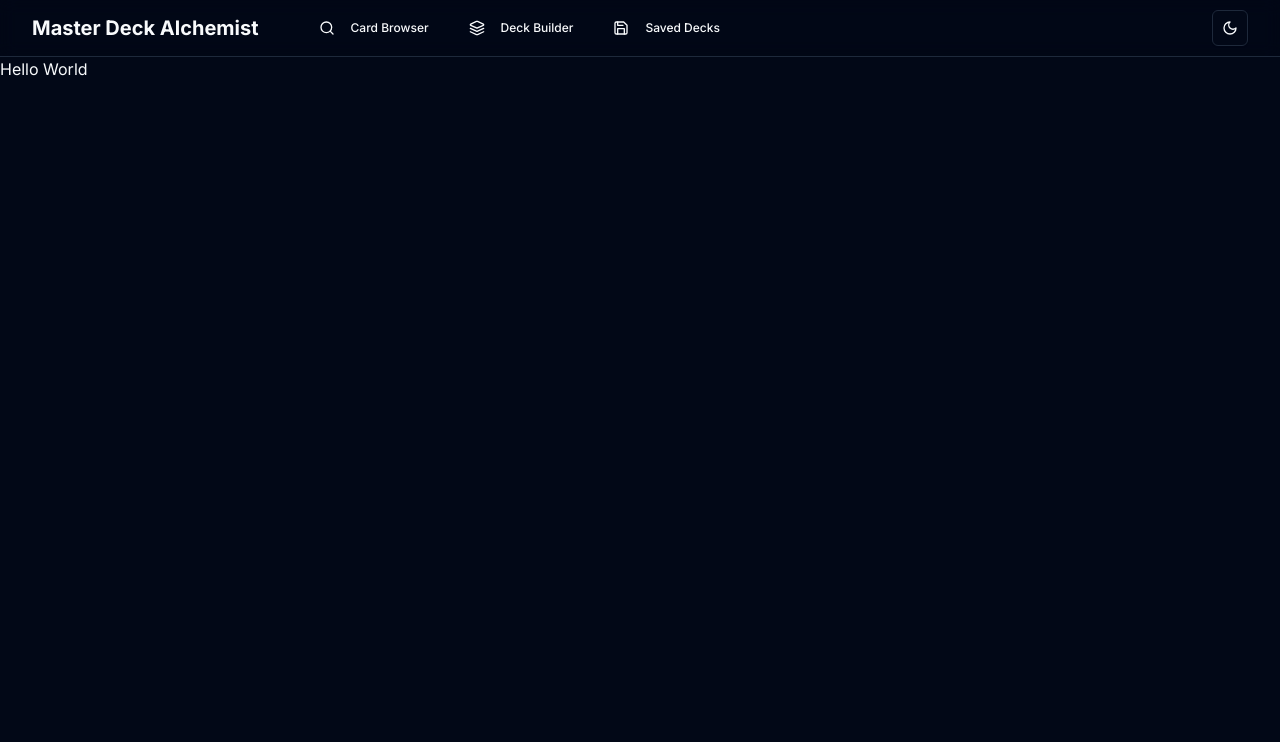
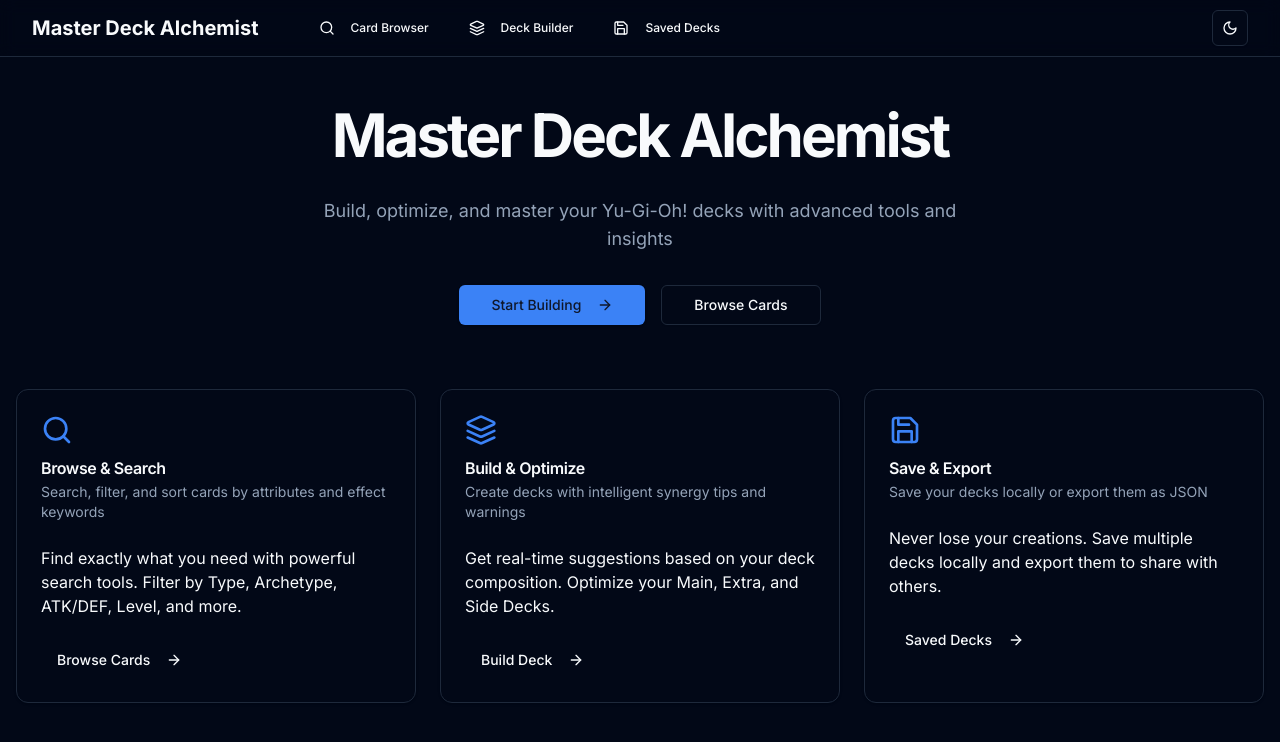
Before and after one commit to brandoman2580-hub/master-deck-alchemist, a Next.js app: page / in a window 1280 px wide. Shown: the top 742 px of the page. Built offline with nearby package versions, Linux system fonts and the light colour scheme.

Commit message:
MASTER testing build

```diff
--- a/app/page.tsx
+++ b/app/page.tsx
@@ -1,91 +1,87 @@
-// import { Button } from "@/components/ui/button"
-// import { Card, CardContent, CardDescription, CardFooter, CardHeader, CardTitle } from "@/components/ui/card"
-// import Link from "next/link"
-// import { ArrowRight, Search, Layers, Save } from "lucide-react"
-
-// export default function Home() {
-//   return (
-//     <div className="container mx-auto px-4 py-12">
-//       <div className="flex flex-col items-center justify-center space-y-8 text-center">
-//         <h1 className="text-4xl font-bold tracking-tighter sm:text-5xl md:text-6xl">Master Deck Alchemist</h1>
-//         <p className="max-w-[700px] text-lg text-muted-foreground">
-//           Build, optimize, and master your Yu-Gi-Oh! decks with advanced tools and insights
-//         </p>
-
-//         <div className="flex flex-col sm:flex-row gap-4 mt-8">
-//           <Button asChild size="lg">
-//             <Link href="/deck-builder">
-//               Start Building <ArrowRight className="ml-2 h-4 w-4" />
-//             </Link>
-//           </Button>
-//           <Button asChild variant="outline" size="lg">
-//             <Link href="/card-browser">Browse Cards</Link>
-//           </Button>
-//         </div>
-//       </div>
-
-//       <div className="grid grid-cols-1 md:grid-cols-3 gap-6 mt-16">
-//         <Card>
-//           <CardHeader>
-//             <Search className="h-8 w-8 mb-2 text-primary" />
-//             <CardTitle>Browse & Search</CardTitle>
-//             <CardDescription>Search, filter, and sort cards by attributes and effect keywords</CardDescription>
-//           </CardHeader>
-//           <CardContent>
-//             <p>
-//               Find exactly what you need with powerful search tools. Filter by Type, Archetype, ATK/DEF, Level, and
-//               more.
-//             </p>
-//           </CardContent>
-//           <CardFooter>
-//             <Button asChild variant="ghost">
-//               <Link href="/card-browser">
-//                 Browse Cards <ArrowRight className="ml-2 h-4 w-4" />
-//               </Link>
-//             </Button>
-//           </CardFooter>
-//         </Card>
-
-//         <Card>
-//           <CardHeader>
-//             <Layers className="h-8 w-8 mb-2 text-primary" />
-//             <CardTitle>Build & Optimize</CardTitle>
-//             <CardDescription>Create decks with intelligent synergy tips and warnings</CardDescription>
-//           </CardHeader>
-//           <CardContent>
-//             <p>Get real-time suggestions based on your deck composition. Optimize your Main, Extra, and Side Decks.</p>
-//           </CardContent>
-//           <CardFooter>
-//             <Button asChild variant="ghost">
-//               <Link href="/deck-builder">
-//                 Build Deck <ArrowRight className="ml-2 h-4 w-4" />
-//               </Link>
-//             </Button>
-//           </CardFooter>
-//         </Card>
-
-//         <Card>
-//           <CardHeader>
-//             <Save className="h-8 w-8 mb-2 text-primary" />
-//             <CardTitle>Save & Export</CardTitle>
-//             <CardDescription>Save your decks locally or export them as JSON</CardDescription>
-//           </CardHeader>
-//           <CardContent>
-//             <p>Never lose your creations. Save multiple decks locally and export them to share with others.</p>
-//           </CardContent>
-//           <CardFooter>
-//             <Button asChild variant="ghost">
-//               <Link href="/saved-decks">
-//                 Saved Decks <ArrowRight className="ml-2 h-4 w-4" />
-//               </Link>
-//             </Button>
-//           </CardFooter>
-//         </Card>
-//       </div>
-//     </div>
-//   )
-// }
+import { Button } from "@/components/ui/button"
+import { Card, CardContent, CardDescription, CardFooter, CardHeader, CardTitle } from "@/components/ui/card"
+import Link from "next/link"
+import { ArrowRight, Search, Layers, Save } from "lucide-react"
 
 export default function Home() {
-  return <div>Hello World</div>;
+  return (
+    <div className="container mx-auto px-4 py-12">
+      <div className="flex flex-col items-center justify-center space-y-8 text-center">
+        <h1 className="text-4xl font-bold tracking-tighter sm:text-5xl md:text-6xl">Master Deck Alchemist</h1>
+        <p className="max-w-[700px] text-lg text-muted-foreground">
+          Build, optimize, and master your Yu-Gi-Oh! decks with advanced tools and insights
+        </p>
+
+        <div className="flex flex-col sm:flex-row gap-4 mt-8">
+          <Button asChild size="lg">
+            <Link href="/deck-builder">
+              Start Building <ArrowRight className="ml-2 h-4 w-4" />
+            </Link>
+          </Button>
+          <Button asChild variant="outline" size="lg">
+            <Link href="/card-browser">Browse Cards</Link>
+          </Button>
+        </div>
+      </div>
+
+      <div className="grid grid-cols-1 md:grid-cols-3 gap-6 mt-16">
+        <Card>
+          <CardHeader>
+            <Search className="h-8 w-8 mb-2 text-primary" />
+            <CardTitle>Browse & Search</CardTitle>
+            <CardDescription>Search, filter, and sort cards by attributes and effect keywords</CardDescription>
+          </CardHeader>
+          <CardContent>
+            <p>
+              Find exactly what you need with powerful search tools. Filter by Type, Archetype, ATK/DEF, Level, and
+              more.
+            </p>
+          </CardContent>
+          <CardFooter>
+            <Button asChild variant="ghost">
+              <Link href="/card-browser">
+                Browse Cards <ArrowRight className="ml-2 h-4 w-4" />
+              </Link>
+            </Button>
+          </CardFooter>
+        </Card>
+
+        <Card>
+          <CardHeader>
+            <Layers className="h-8 w-8 mb-2 text-primary" />
+            <CardTitle>Build & Optimize</CardTitle>
+            <CardDescription>Create decks with intelligent synergy tips and warnings</CardDescription>
+          </CardHeader>
+          <CardContent>
+            <p>Get real-time suggestions based on your deck composition. Optimize your Main, Extra, and Side Decks.</p>
+          </CardContent>
+          <CardFooter>
+            <Button asChild variant="ghost">
+              <Link href="/deck-builder">
+                Build Deck <ArrowRight className="ml-2 h-4 w-4" />
+              </Link>
+            </Button>
+          </CardFooter>
+        </Card>
+
+        <Card>
+          <CardHeader>
+            <Save className="h-8 w-8 mb-2 text-primary" />
+            <CardTitle>Save & Export</CardTitle>
+            <CardDescription>Save your decks locally or export them as JSON</CardDescription>
+          </CardHeader>
+          <CardContent>
+            <p>Never lose your creations. Save multiple decks locally and export them to share with others.</p>
+          </CardContent>
+          <CardFooter>
+            <Button asChild variant="ghost">
+              <Link href="/saved-decks">
+                Saved Decks <ArrowRight className="ml-2 h-4 w-4" />
+              </Link>
+            </Button>
+          </CardFooter>
+        </Card>
+      </div>
+    </div>
+  )
 }
```
